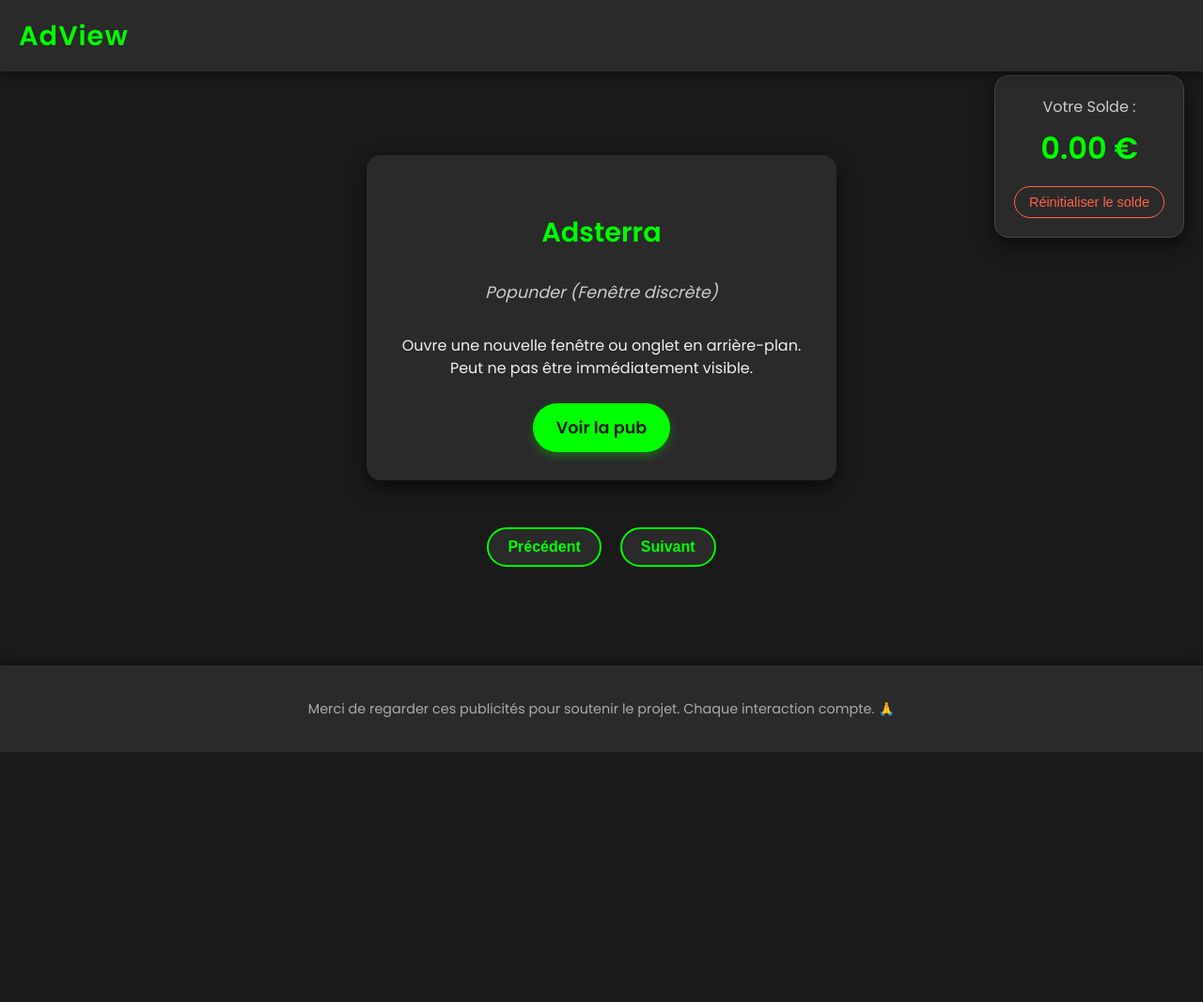
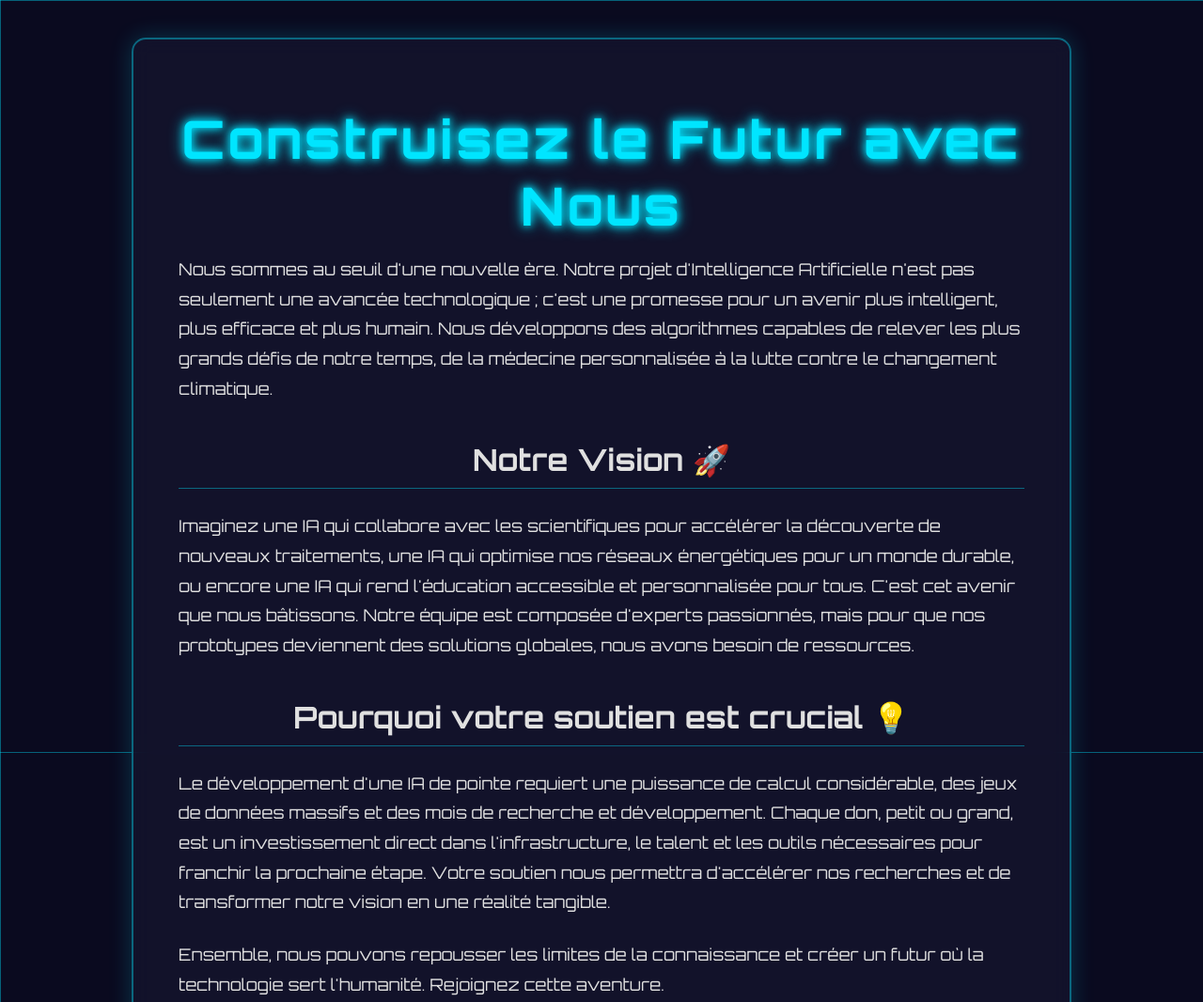
Before and after one commit to LoscriptsX-IA/Dons, a plain HTML site: page index.html in a window 1280 px wide. Shown: the top 1066 px of the page at 94% size. Before the commit the page ends 800 px from the top, so only its background shows below. Drawn offline with Linux system fonts and the light colour scheme.

Commit message:
Update index.html

```diff
--- a/index.html
+++ b/index.html
@@ -4,323 +4,163 @@
     <meta charset="UTF-8">
     <meta name="viewport" content="width=device-width, initial-scale=1.0">
     <meta name="ppck-ver" content="3b903eeae9aca0dc5d017a699fc24bb2" />
-    <title>Soutenez le projet en regardant des pubs</title>
+    <title>Soutenez l'Avenir de l'IA</title>
+    <style>
+        /* --- Importation de la police futuriste --- */
+        @import url('https://fonts.googleapis.com/css2?family=Orbitron:wght@400;700&display=swap');
 
-    <link href="https://fonts.googleapis.com/css2?family=Poppins:wght@400;600&display=swap" rel="stylesheet">
-
-    <style>
-        /* --- Variables de Design --- */
+        /* --- Variables de couleur --- */
         :root {
-            --bg-dark: #1a1a1a;
-            --text-light: #f0f0f0;
-            --accent-color: #00ff00; /* Vert fluo, modifiez si vous préférez bleu ou violet */
-            --card-bg: #2a2a2a;
-            --border-color: #444;
-            --button-hover-bg: #00c700; /* Adaptez à la couleur d'accent */
-            --font-family: 'Poppins', sans-serif;
-            --transition-speed: 0.3s;
+            --primary-color: #00e5ff; /* Cyan électrique */
+            --secondary-color: #ff00c1; /* Magenta néon */
+            --background-color: #0a0a1f; /* Bleu nuit très sombre */
+            --container-bg: rgba(20, 20, 45, 0.8); /* Fond du conteneur un peu plus opaque */
+            --text-color: #e0e0e0;
+            --border-color: rgba(0, 229, 255, 0.4);
         }
 
-        /* --- Styles Généraux --- */
+        /* --- Style général du corps ---
+             LA CORRECTION PRINCIPALE EST ICI :
+             On supprime 'display: flex' et 'min-height: 100vh' pour permettre un flux de page naturel et donc un défilement infini.
+        --- */
         body {
-            font-family: var(--font-family);
-            background-color: var(--bg-dark);
-            color: var(--text-light);
+            font-family: 'Orbitron', sans-serif;
+            background-color: var(--background-color);
+            color: var(--text-color);
             margin: 0;
             padding: 0;
-            display: flex;
-            flex-direction: column;
-            min-height: 100vh;
-            overflow-x: hidden; /* Empêche le défilement horizontal */
-            line-height: 1.6;
+            /* Le fond quadrillé est maintenant fixe pour un effet de parallaxe lors du scroll */
+            background-image:
+                linear-gradient(var(--border-color) 1px, transparent 1px),
+                linear-gradient(90deg, var(--border-color) 1px, transparent 1px);
+            background-size: 40px 40px;
+            background-attachment: fixed; /* Le fond reste en place quand on défile */
         }
 
-        #app {
-            display: flex;
-            flex-direction: column;
-            flex-grow: 1;
-            padding-top: 60px; /* Espace pour le header fixe */
+        /* --- Conteneur principal --- */
+        .main-container {
+            max-width: 900px;
+            /* 'margin: 40px auto' centre le bloc horizontalement et ajoute de l'espace en haut/bas */
+            margin: 40px auto;
+            padding: 2rem 3rem;
+            background: var(--container-bg);
+            border: 2px solid var(--border-color);
+            border-radius: 15px;
+            box-shadow: 0 0 25px rgba(0, 229, 255, 0.2);
+            backdrop-filter: blur(10px);
+            text-align: center;
         }
 
-        /* --- Header --- */
-        .header {
-            background-color: var(--card-bg);
-            color: var(--text-light);
-            padding: 15px 20px;
-            display: flex;
-            justify-content: space-between;
-            align-items: center;
-            box-shadow: 0 2px 10px rgba(0, 0, 0, 0.5);
-            position: fixed;
-            top: 0;
-            left: 0;
-            width: 100%;
-            z-index: 1000;
-            box-sizing: border-box; /* Inclut le padding dans la largeur */
+        /* --- Titres --- */
+        h1 {
+            font-size: clamp(2rem, 5vw, 3.5rem);
+            color: var(--primary-color);
+            text-shadow: 0 0 8px var(--primary-color), 0 0 16px var(--primary-color);
+            margin-bottom: 1rem;
+            letter-spacing: 3px;
+            font-weight: 700;
         }
 
-        .logo {
-            font-size: 1.8em;
-            font-weight: 600;
-            color: var(--accent-color);
-            letter-spacing: 1px;
+        h2 {
+            font-size: clamp(1.5rem, 4vw, 2rem);
+            color: var(--text-color);
+            border-bottom: 1px solid var(--border-color);
+            padding-bottom: 10px;
+            margin-top: 2.5rem;
+            margin-bottom: 1.5rem;
         }
 
-        .menu-icon {
-            font-size: 2em;
-            cursor: pointer;
-            color: var(--text-light);
-            display: none; /* Cache par défaut, visible sur mobile si menu implémenté */
+        /* --- Paragraphes --- */
+        p {
+            font-size: clamp(1rem, 2.5vw, 1.1rem);
+            line-height: 1.8;
+            text-align: left;
+            margin-bottom: 1.5rem;
         }
 
-        /* --- Contenu Principal --- */
-        .main-content {
-            flex-grow: 1;
-            display: flex;
-            flex-direction: column;
-            justify-content: center;
-            align-items: center;
-            padding: 20px;
-            text-align: center;
-            max-width: 800px;
-            margin: 20px auto; /* Centre la zone principale */
-            width: 100%; /* S'assure qu'il prend la largeur disponible */
-            box-sizing: border-box;
+        /* --- Bouton d'appel à l'action --- */
+        .cta-button {
+            display: inline-block;
+            font-family: 'Orbitron', sans-serif;
+            background-color: transparent;
+            border: 2px solid var(--primary-color);
+            color: var(--primary-color);
+            padding: 15px 35px;
+            font-size: 1.2rem;
+            font-weight: 700;
+            text-transform: uppercase;
+            text-decoration: none;
+            border-radius: 10px;
+            cursor: pointer;
+            transition: all 0.4s ease;
+            box-shadow: 0 0 15px var(--primary-color), inset 0 0 10px var(--primary-color);
+            margin-top: 2rem;
         }
 
-        /* --- Carte de Publicité --- */
-        .ad-card {
-            background-color: var(--card-bg);
-            border-radius: 15px;
-            box-shadow: 0 8px 20px rgba(0, 0, 0, 0.6);
-            padding: 30px;
-            margin-bottom: 30px;
-            width: 100%;
-            max-width: 500px;
-            box-sizing: border-box;
-            transition: opacity var(--transition-speed) ease-in-out, transform var(--transition-speed) ease-in-out;
-            min-height: 250px; /* Pour éviter le saut de contenu lors du chargement */
-            display: flex;
-            flex-direction: column;
-            justify-content: center;
-            align-items: center;
+        .cta-button:hover {
+            background-color: var(--primary-color);
+            color: var(--background-color);
+            box-shadow: 0 0 25px var(--primary-color), 0 0 50px var(--primary-color);
+            transform: scale(1.05);
         }
 
-        .ad-card.fade-out {
-            opacity: 0;
-            transform: translateY(20px);
+        /* --- Pied de page --- */
+        footer {
+            margin-top: 2rem;
+            padding-top: 1rem;
+            border-top: 1px solid var(--border-color);
+            font-size: 0.9rem;
+            color: var(--text-color);
+            opacity: 0.7;
         }
 
-        .ad-card.fade-in {
-            opacity: 1;
-            transform: translateY(0);
-        }
-
-        .ad-service-name {
-            font-size: 1.8em;
-            color: var(--accent-color);
-            margin-bottom: 10px;
-            font-weight: 600;
-        }
-
-        .ad-type {
-            font-size: 1.1em;
-            color: #ccc;
-            margin-bottom: 15px;
-            font-style: italic;
-        }
-
-        .ad-description {
-            font-size: 1em;
-            color: var(--text-light);
-            margin-bottom: 25px;
-            line-height: 1.5;
-        }
-
-        /* --- Bouton "Voir la pub" --- */
-        .view-ad-button {
-            display: inline-block;
-            background-color: var(--accent-color);
-            color: var(--bg-dark); /* Texte sombre sur bouton fluo */
-            padding: 12px 25px;
-            border: none;
-            border-radius: 30px;
-            font-size: 1.1em;
-            font-weight: 600;
-            cursor: pointer;
-            text-decoration: none;
-            transition: background-color var(--transition-speed) ease, transform var(--transition-speed) ease;
-            box-shadow: 0 4px 10px rgba(0, 255, 0, 0.3); /* Ombre légère pour le fluo */
-        }
-
-        .view-ad-button:hover {
-            background-color: var(--button-hover-bg);
-            transform: translateY(-2px);
-            box-shadow: 0 6px 15px rgba(0, 255, 0, 0.5);
-        }
-
-        /* --- Boutons de Navigation (Précédent/Suivant) --- */
-        .navigation-buttons {
-            display: flex;
-            gap: 20px;
-            margin-top: 20px;
-        }
-
-        .nav-button {
-            background-color: var(--card-bg);
-            color: var(--accent-color);
-            border: 2px solid var(--accent-color);
-            padding: 10px 20px;
-            border-radius: 30px;
-            font-size: 1em;
-            font-weight: 600;
-            cursor: pointer;
-            transition: background-color var(--transition-speed) ease, color var(--transition-speed) ease, transform var(--transition-speed) ease;
-        }
-
-        .nav-button:hover {
-            background-color: var(--accent-color);
-            color: var(--bg-dark);
-            transform: translateY(-2px);
-        }
-
-        /* --- Widget de Solde --- */
-        .balance-widget {
-            background-color: var(--card-bg);
-            border-radius: 15px;
-            box-shadow: 0 8px 20px rgba(0, 0, 0, 0.6);
-            padding: 20px;
-            position: fixed; /* Reste visible en permanence */
-            right: 20px;
-            top: 80px; /* Sous le header */
-            z-index: 900;
-            text-align: center;
-            min-width: 180px;
-            box-sizing: border-box;
-            border: 1px solid var(--border-color);
-        }
-
-        .balance-label {
-            font-size: 1em;
-            color: #ccc;
-            margin-bottom: 5px;
-        }
-
-        .balance-value {
-            font-size: 2em;
-            font-weight: 600;
-            color: var(--accent-color);
-            margin-bottom: 15px;
-            transition: transform 0.2s ease-out, color 0.2s ease-out; /* Pour l'animation */
-        }
-
-        /* Animation du solde */
-        @keyframes pulse-balance {
-            0% { transform: scale(1); }
-            50% { transform: scale(1.05); }
-            100% { transform: scale(1); }
-        }
-
-        .balance-value.animate-balance {
-            animation: pulse-balance 0.5s ease-in-out;
-            color: #fff; /* Surligne en blanc ou une autre couleur pendant l'animation */
-        }
-
-        .reset-button {
-            background-color: transparent;
-            color: #ff6347; /* Rouge tomate pour le reset */
-            border: 1px solid #ff6347;
-            padding: 8px 15px;
-            border-radius: 20px;
-            font-size: 0.9em;
-            cursor: pointer;
-            transition: background-color var(--transition-speed) ease, color var(--transition-speed) ease;
-        }
-
-        .reset-button:hover {
-            background-color: #ff6347;
-            color: white;
-        }
-
-        /* --- Footer --- */
-        .footer {
-            background-color: var(--card-bg);
-            color: #aaa;
-            text-align: center;
-            padding: 20px;
-            margin-top: auto; /* Pousse le footer en bas */
-            box-shadow: 0 -2px 10px rgba(0, 0, 0, 0.5);
-            font-size: 0.9em;
-        }
-
-        /* --- Responsive Design --- */
+        /* --- Media Queries pour la responsivité (inchangées, toujours efficaces) --- */
         @media (max-width: 768px) {
-            .header {
-                padding: 10px 15px;
+            .main-container {
+                width: auto;
+                margin: 20px 15px; /* Marge sur les côtés pour ne pas coller au bord */
+                padding: 1.5rem 1.5rem;
             }
 
-            .logo {
-                font-size: 1.5em;
-            }
-
-            .menu-icon {
-                display: block; /* Affiche l'icône de menu sur mobile */
-            }
-
-            .balance-widget {
-                position: static; /* Le solde se place dans le flux sur mobile */
-                margin: 20px auto;
-                width: calc(100% - 40px);
-                max-width: 300px;
-            }
-
-            .main-content {
-                padding: 15px;
-                margin-top: 0; /* Pas de marge supérieure si le widget est en statique */
-            }
-
-            .ad-card {
-                padding: 20px;
-                min-height: 200px;
-            }
-
-            .ad-service-name {
-                font-size: 1.5em;
-            }
-
-            .view-ad-button {
-                padding: 10px 20px;
-                font-size: 1em;
-            }
-
-            .navigation-buttons {
-                flex-direction: column;
-                gap: 15px;
-            }
-
-            .nav-button {
-                width: 80%;
-                margin: 0 auto;
+            p {
+                text-align: justify; /* Améliore la lisibilité sur petit écran */
             }
         }
     </style>
 </head>
 <body>
-    <div id="app">
-        <header class="header">
-            <div class="logo">AdView</div>
-            <div class="menu-icon">☰</div>
-        </header>
 
-        <aside id="balance-widget" class="balance-widget">
-            <div class="balance-label">Votre Solde :</div>
-            <div id="current-balance" class="balance-value">0.00 €</div>
-            <button id="reset-balance-btn" class="reset-button">Réinitialiser le solde</button>
-        </aside>
+    <div class="main-container">
+        <h1>Construisez le Futur avec Nous</h1>
+        <p>
+            Nous sommes au seuil d'une nouvelle ère. Notre projet d'Intelligence Artificielle n'est pas seulement une avancée technologique ; c'est une promesse pour un avenir plus intelligent, plus efficace et plus humain. Nous développons des algorithmes capables de relever les plus grands défis de notre temps, de la médecine personnalisée à la lutte contre le changement climatique.
+        </p>
 
-        <main class="main-content">
-            <div id="ad-card" class="ad-card">
-                <h3 id="ad-service-name" class="ad-service-name">Chargement...</h3>
+        <h2>Notre Vision 🚀</h2>
+        <p>
+            Imaginez une IA qui collabore avec les scientifiques pour accélérer la découverte de nouveaux traitements, une IA qui optimise nos réseaux énergétiques pour un monde durable, ou encore une IA qui rend l'éducation accessible et personnalisée pour tous. C'est cet avenir que nous bâtissons. Notre équipe est composée d'experts passionnés, mais pour que nos prototypes deviennent des solutions globales, nous avons besoin de ressources.
+        </p>
+
+        <h2>Pourquoi votre soutien est crucial 💡</h2>
+        <p>
+            Le développement d'une IA de pointe requiert une puissance de calcul considérable, des jeux de données massifs et des mois de recherche et développement. Chaque don, petit ou grand, est un investissement direct dans l'infrastructure, le talent et les outils nécessaires pour franchir la prochaine étape. Votre soutien nous permettra d'accélérer nos recherches et de transformer notre vision en une réalité tangible.
+        </p>
+
+        <p>
+            Ensemble, nous pouvons repousser les limites de la connaissance et créer un futur où la technologie sert l'humanité. Rejoignez cette aventure.
+        </p>
+
+        <a href="https://x-ai.fr/Dons" target="_blank" rel="noopener noreferrer" class="cta-button">
+            Faire un Don
+        </a>
+
+        <footer>
+            <p style="text-align: center; margin-bottom: 0;">Projet IA - Tous droits réservés &copy; 2025</p>
+        </footer>
+    </div>
+
+</body>
+</html>nt...</h3>
                 <p id="ad-type" class="ad-type"></p>
                 <p id="ad-description" class="ad-description"></p>
                 <a id="view-ad-btn" class="view-ad-button" href="#" target="_blank" rel="noopener noreferrer">Voir la pub</a>
```
